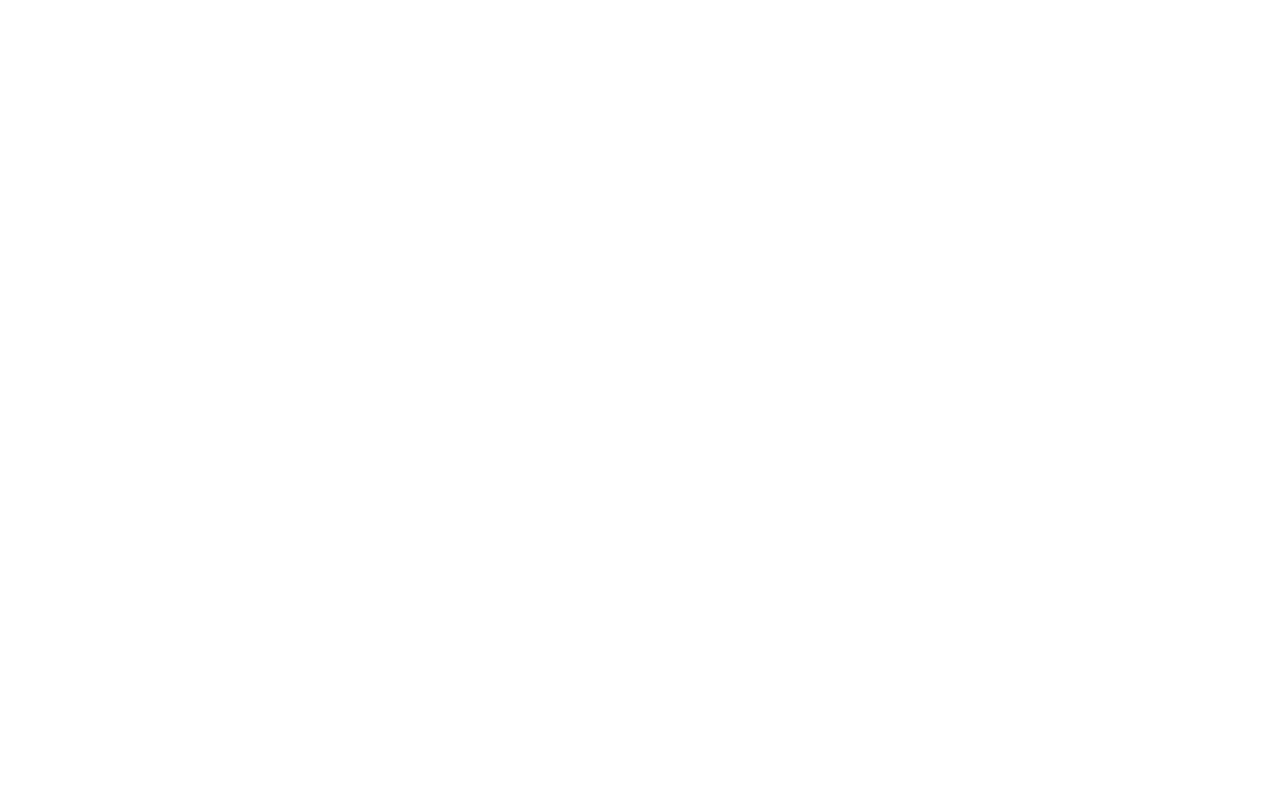
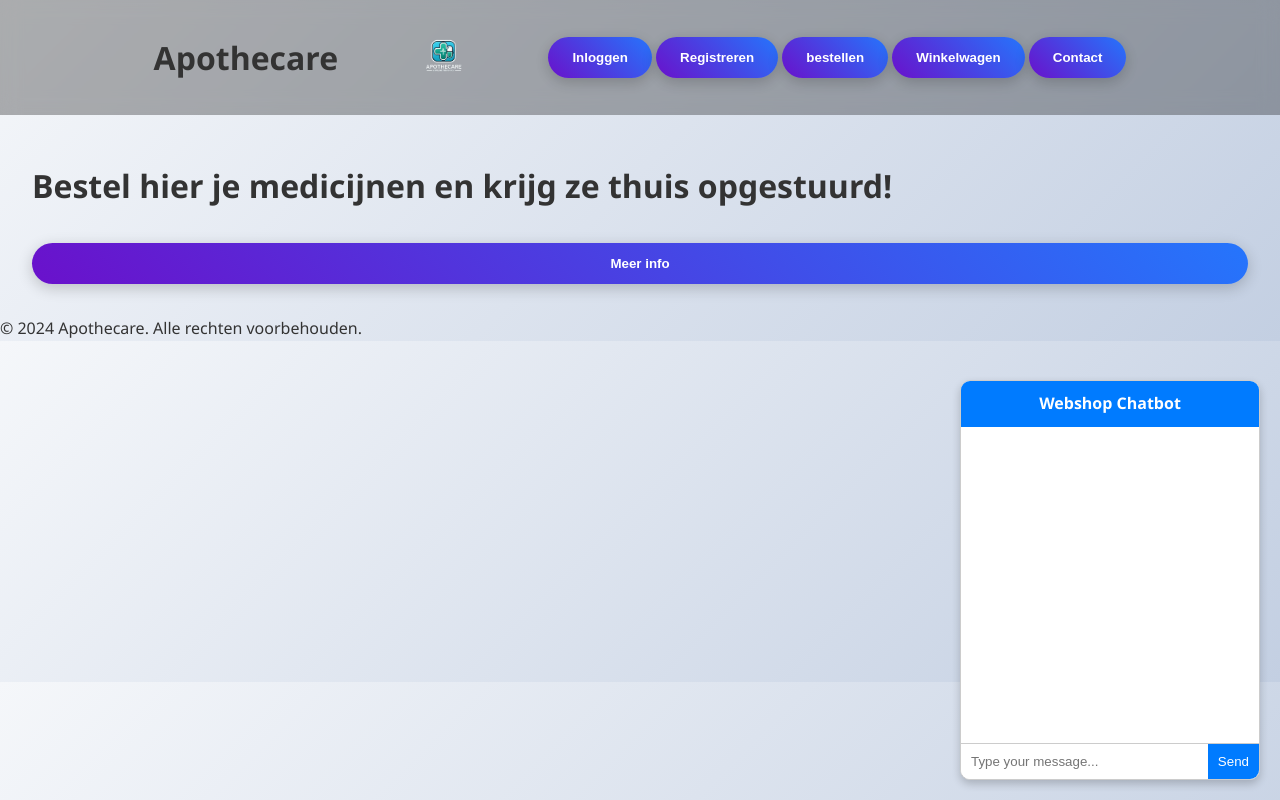
Before and after one commit to SonJoeyKong/webshop-, a PHP site: page /php/index.html in a window 1280 px wide. Before the commit the page is empty. Run offline with PHP 8.4, Linux system fonts and the light colour scheme.

Commit message:
gang
gang

```diff
--- a/css/style.css
+++ b/css/style.css
@@ -131,3 +131,36 @@
         margin: 0.5rem 0;
     }
 }
+
+
+.logo {
+    width:50px;
+    height:50px;
+}
+
+.header {
+    position: fixed;
+    top: 0;
+    left: 0;
+    width: 100%;
+    padding: 2rem 12%;
+    background: rgba(0, 0, 0, 0.3);
+    backdrop-filter: blur(10px);
+    display: flex;
+    justify-content: space-between;
+    align-items: center;
+    z-index: 10;
+}
+
+.body {
+    display: grid;
+    grid-template-columns: 1fr;
+    grid-template-rows: auto;
+    margin-top: 8rem; /* Ensures the body starts below the fixed header */
+    padding: 2rem;
+    gap: 2rem;
+}
+
+.footer {
+
+}
--- a/javascript/chatbot.js
+++ b/javascript/chatbot.js
@@ -57,9 +57,17 @@
 
     const responses = {
         "hello": "Hi! How can I assist you with our webshop today?",
+        "hallo": "Hi! How can I assist you with our webshop today?",
+        "goedemorgen": "Hi! How can I assist you with our webshop today?",
+        "goedemiddag": "Hi! How can I assist you with our webshop today?",
+        "goedeavond": "Hi! How can I assist you with our webshop today?",
         "help": "Sure! What do you need help with? Products, orders, or something else?",
         "products": "We have a variety of products! Check out our catalog on the webshop.",
-        "bye": "Goodbye! Have a great day!"
+        "bye": "Goodbye! Have a great day!",
+        "totziens": "Goodbye! Have a great day!",
+        "dankje": "You're welcome! If you have any more questions, feel free to ask.",
+        "bedankt": "You're welcome! If you have any more questions, feel free to ask.",
+
     };
 
     const addMessage = (message, isBot = false) => {
--- /dev/null
+++ b/php/index.html
@@ -0,0 +1,33 @@
+<!DOCTYPE html>
+<html lang="en">
+<head>
+    <meta charset="UTF-8">
+    <meta name="viewport" content="width=device-width, initial-scale=1.0">
+    <title>Apothecare</title>
+    <link rel="stylesheet" href="/css/style.css">
+    <script src="/javascript/chatbot.js" defer></script>
+</head>
+<body>
+    <header class="header">
+        <h1>Apothecare</h1>
+        <img src="/images/logo-removebg-preview.png" alt="logo" class="logo">
+        <div>
+            <button class="btn">Inloggen</button>
+            <button class="btn">Registreren</button>
+            <button class="btn">bestellen</button>
+            <button class="btn">Winkelwagen</button>
+            <button class="btn">Contact</button>
+
+        </div>
+    </header>
+
+    <main class="body">
+        <h1>Bestel hier je medicijnen en krijg ze thuis opgestuurd!</h1>
+        <button class="btn">Meer info</button>
+    </main>
+
+    <footer class="footer">
+        <p>&copy; 2024 Apothecare. Alle rechten voorbehouden.</p>
+    </footer>
+</body>
+</html>
```
Also changed, not shown: Html/index.html (deleted, +0 -13 lines), php/aanmeld.html (added, +33 -0 lines), php/bestellen.html (added, +33 -0 lines), php/inlog.html (added, +33 -0 lines), php/winkelwagen.html (added, +33 -0 lines), images/logo-removebg-preview.png (added).
